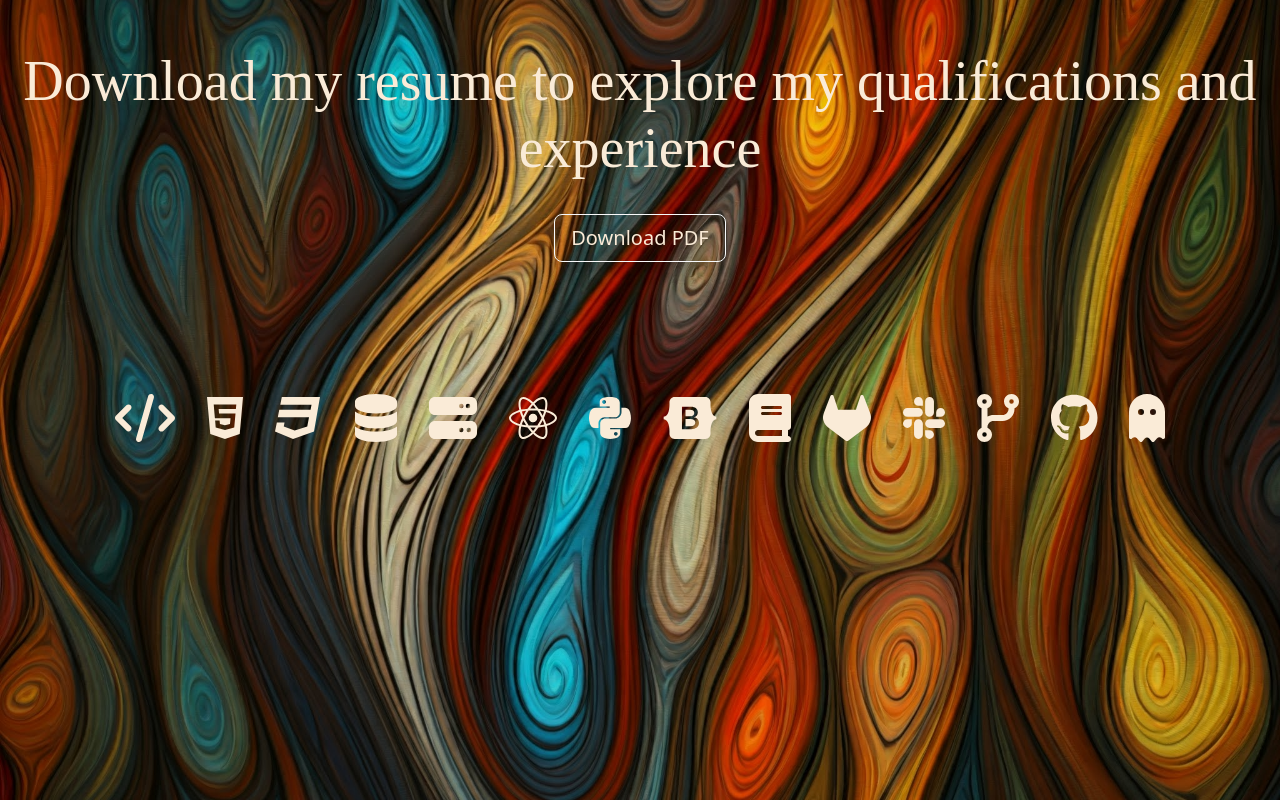
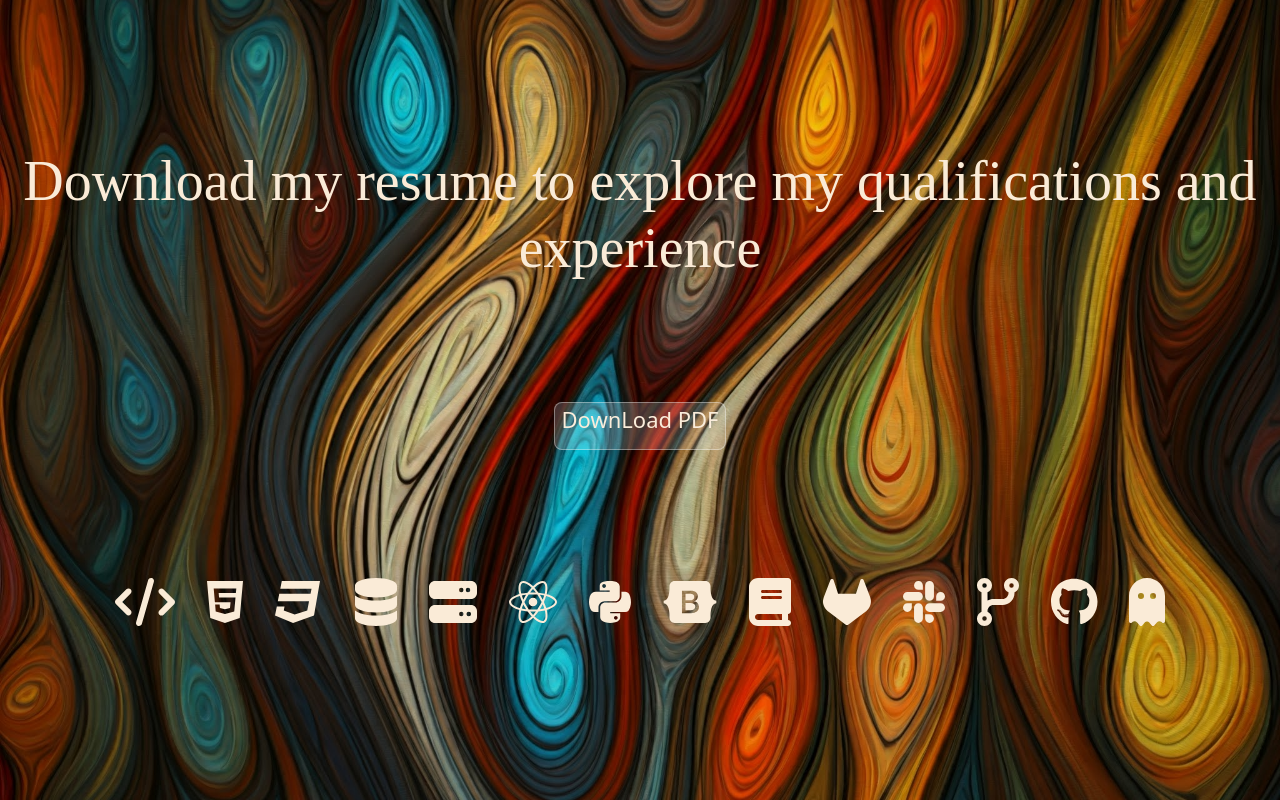
Before and after one commit to Vtencouchclimbr/Jesse-Anderson-React-Development, a React (Vite) app: page /Resume in a window 1280 px wide. Built offline with nearby package versions, Linux system fonts and the light colour scheme.

Commit message:
style resume page

```diff
--- a/src/pages/Portfolio.css
+++ b/src/pages/Portfolio.css
@@ -1,4 +1,6 @@
-
+.btns {
+    text-align: center;
+}
 
 @media (min-width: 1200px) {
     .information {
@@ -9,7 +11,8 @@
 @media (min-width: 1200px) {
     .btns {
         display: flex;
-        justify-content: center;
+        flex-direction: column;
+        text-align: center;
         flex-grow: 5;
         align-items: center;
     }
@@ -57,12 +60,12 @@
 
 .glow:before {
     content: '';
-    background: linear-gradient(45deg, #111, #fff, #bac295, #e7a109, #1859bb);
+    background: linear-gradient(45deg, #111, #ece7e7, #bac295);
     position: absolute;
     top: -2px;
     left:-2px;
     background-size: 400%;
-    z-index: -1;
+    z-index: 1;
     filter: blur(5px);
     width: calc(100% + 4px);
     height: calc(100% + 4px);
--- a/src/pages/Portfolio.jsx
+++ b/src/pages/Portfolio.jsx
@@ -1,4 +1,5 @@
 import 'bootstrap/dist/js/bootstrap.bundle.min.js';
+
 import './Portfolio.css';
 import code from '../utils/backgrounds/code.jpg';
 
@@ -16,26 +17,21 @@ export default function Portfolio() {
     }}>
       <div className="information d-flex flex-column justify-content-center align-items-center flex-lg-row flex-grow-1">
         <div className="btns">
-          <div>
+          <h2>Here are some of the projects I've been working on recently,</h2>
+          <h2>along with some code I have been catalogging while problem solving</h2>
+          <div className='d-flex flex-column justify-content-center align-items-center mt-5'>
+            <h2>View Projects</h2>
           <Link to="/projects">
             <button className="glow eachbtn" type="button">View Projects</button>
           </Link>
           </div>
-          <div>
+          <div className='d-flex flex-column justify-content-center align-items-center mt-5'>
+          <h2>View Code</h2>
           <Link to="/code">
             <button className="glow eachbtn" type="button">View Code</button>
           </Link>
           </div>
         </div>
-        <div className="projects">
-          <ul className="list-group">
-          <li className="list-group-item"><a href="https://github.com/Vtencouchclimbr/Tech-Shopper-Pro">Tech Shopper Pro</a></li>
-          <li className="list-group-item"><a href="https://github.com/TEMPTAG/Yes-Chef">Yes, Chef!</a></li>
-          <li className="list-group-item"><a href="https://github.com/Vtencouchclimbr/Module-14-Challenge_Kanban-Board">Kanban Board</a></li>
-          <li className="list-group-item"><a href="https://github.com/Vtencouchclimbr/Book-Search-Engine">Book Search Engine</a></li>
-          <li className="list-group-item"><a href="https://github.com/Vtencouchclimbr/Test-Suite">Testing Suite</a></li>
-          </ul>
-        </div>
       </div>
     </div>
   );
--- a/src/pages/Resume.css
+++ b/src/pages/Resume.css
@@ -1,6 +1,72 @@
-/* Media query for larger screens */
+
+  @media (min-width: 1200px) {
+    .title {
+      margin-top: 100px;
+      margin-bottom: 100px;
+    }
+  }
+
   @media (min-width: 1200px) {
     .icon {
       margin-top: 100px;
     }
   }
+
+
+
+
+  .btn-x {
+    color: #FFF;
+    transition: all 0.5s;
+    position: relative;
+    margin: 20px 0px 20px 0px;
+  }
+
+  .btn-x span {
+    z-index: 2;
+    display: block;
+    position: absolute;
+    width: 100%;
+    height: 100%;
+  }
+
+  .btn-x::before {
+    content: 'DownLoad PDF';
+    font-size: 22px;
+    position: absolute;
+    top: 0;
+    left: 0;
+    width: 100%;
+    height: 100%;
+    z-index: 1;
+    transition: all 0.5s;
+    border: 1px solid rgba(255,255,255,0.2);
+    background-color: rgba(255,255,255,0.1);
+    border-radius: 8px;
+  }
+
+  .btn-x::after {
+    content: '';
+    position: absolute;
+    top: 0;
+    left: 0;
+    width: 100%;
+    height: 100%;
+    z-index: 1;
+    transition: all 0.5s;
+    border: 1px solid rgba(255,255,255,0.2);
+    background-color: rgba(255,255,255,0.1);
+    border-radius: 8px;
+  }
+  .btn-x:hover::before {
+    transform: rotate(-45deg);
+    background-color: rgba(255,255,255,0);
+    color: rgb(184, 137, 38);
+    font-size: 25px;
+    content: 'Thanks!';
+  }
+  .btn-x:hover::after {
+    transform: rotate(45deg);
+    background-color: rgba(255,255,255,0);
+    content: '';
+  }
--- a/src/pages/Resume.jsx
+++ b/src/pages/Resume.jsx
@@ -1,6 +1,4 @@
-// import Icon1 from '../utils/mongodb.png';
 import crazy1 from '../utils/backgrounds/crazy1.jpg';
-
 
 import { FontAwesomeIcon } from '@fortawesome/react-fontawesome';
 import {
@@ -28,12 +26,12 @@ export default function Resume() {
       backgroundRepeat: 'no-repeat',
     }}>
       <div className="d-flex flex-column align-items-center text-center py-5">
-        <h1 className="display-4" style={{ fontFamily: 'Brush Script MT', color: 'antiquewhite' }}>
+        <h1 className="title display-4" style={{ fontFamily: 'Brush Script MT', color: 'antiquewhite' }}>
           Download my resume to explore my qualifications and experience
         </h1>
 
-        <a href={resume} download="MyDocument.pdf" style={{ color: 'antiquewhite' }} className="my-4">
-          <button style={{ color: 'antiquewhite' }} className="btn btn-outline-light btn-lg shadow">
+        <a href={resume} download="JesseAndersonResume.pdf" style={{ color: 'antiquewhite' }} className="btn-x">
+          <button style={{ color: 'antiquewhite', visibility: 'hidden' }} className="btn btn-lg">
             Download PDF
           </button>
         </a>
```
